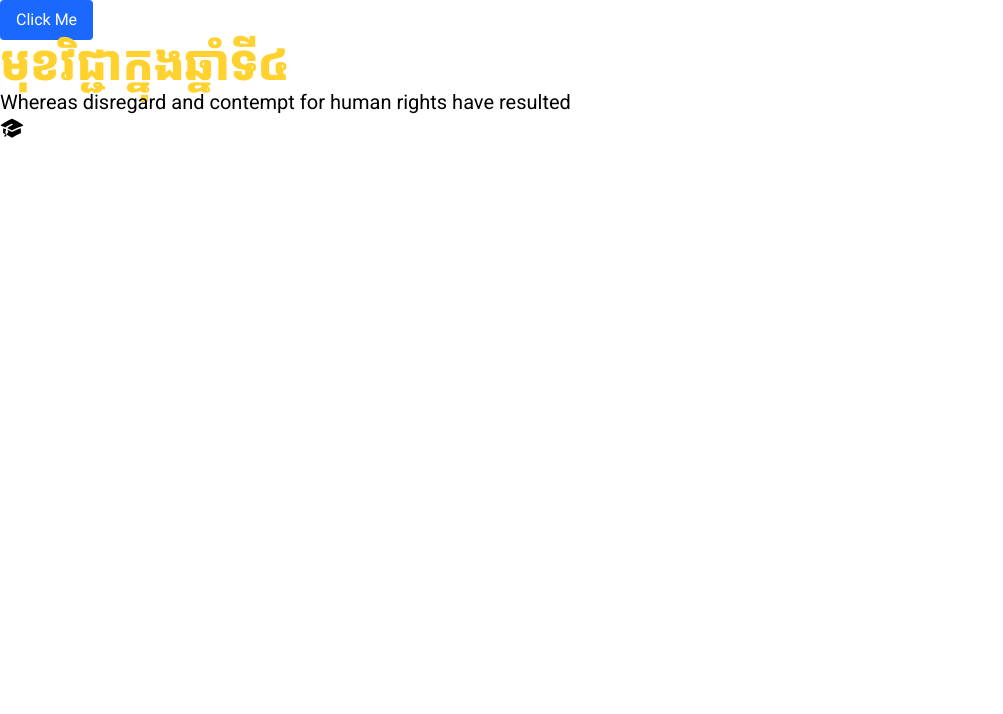
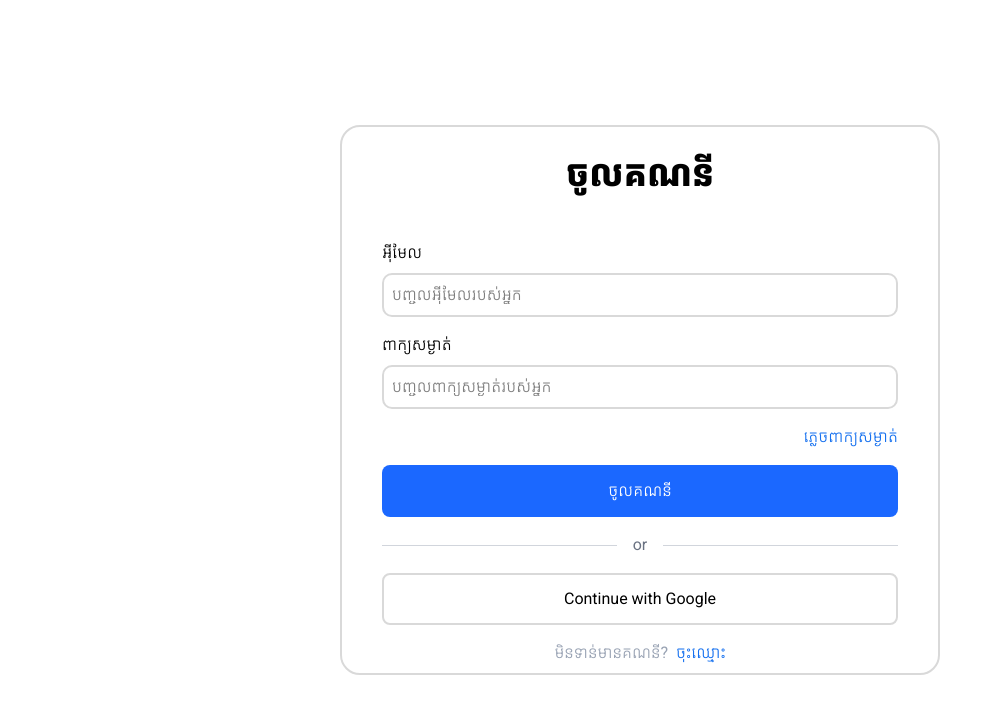
Before and after one commit to ITC-Sharing/ITC-sharing-frontend, a Vue app: page /login in a window 1280 px wide. Shown: the top 714 px of the page, without its empty margins (0-1003 px from the left). Built offline with nearby package versions, Linux system fonts and the light colour scheme.

Commit message:
make route folder and login.vue frontend

```diff
--- a/package.json
+++ b/package.json
@@ -17,7 +17,8 @@
   "dependencies": {
     "@tailwindcss/vite": "^4.2.1",
     "tailwindcss": "^4.2.1",
-    "vue": "^3.5.29"
+    "vue": "^3.5.29",
+    "vue-router": "^4.6.4"
   },
   "devDependencies": {
     "@tsconfig/node24": "^24.0.4",
--- a/src/App.vue
+++ b/src/App.vue
@@ -3,7 +3,7 @@ import ButtonPrimary from "./components/ButtonPrimary.vue";
 </script>
 
 <template>
-  <ButtonPrimary />
+  <!-- <ButtonPrimary />
   <h1 class="text-5xl font-bold text-amber-300">មុខវិជ្ជាក្នុងឆ្នាំទី៤</h1>
   <p class="text-xl">
     Whereas disregard and contempt for human rights have resulted
@@ -12,8 +12,8 @@ import ButtonPrimary from "./components/ButtonPrimary.vue";
   <path d="M11.7 2.805a.75.75 0 0 1 .6 0A60.65 60.65 0 0 1 22.83 8.72a.75.75 0 0 1-.231 1.337 49.948 49.948 0 0 0-9.902 3.912l-.003.002c-.114.06-.227.119-.34.18a.75.75 0 0 1-.707 0A50.88 50.88 0 0 0 7.5 12.173v-.224c0-.131.067-.248.172-.311a54.615 54.615 0 0 1 4.653-2.52.75.75 0 0 0-.65-1.352 56.123 56.123 0 0 0-4.78 2.589 1.858 1.858 0 0 0-.859 1.228 49.803 49.803 0 0 0-4.634-1.527.75.75 0 0 1-.231-1.337A60.653 60.653 0 0 1 11.7 2.805Z" />
   <path d="M13.06 15.473a48.45 48.45 0 0 1 7.666-3.282c.134 1.414.22 2.843.255 4.284a.75.75 0 0 1-.46.711 47.87 47.87 0 0 0-8.105 4.342.75.75 0 0 1-.832 0 47.87 47.87 0 0 0-8.104-4.342.75.75 0 0 1-.461-.71c.035-1.442.121-2.87.255-4.286.921.304 1.83.634 2.726.99v1.27a1.5 1.5 0 0 0-.14 2.508c-.09.38-.222.753-.397 1.11.452.213.901.434 1.346.66a6.727 6.727 0 0 0 .551-1.607 1.5 1.5 0 0 0 .14-2.67v-.645a48.549 48.549 0 0 1 3.44 1.667 2.25 2.25 0 0 0 2.12 0Z" />
   <path d="M4.462 19.462c.42-.419.753-.89 1-1.395.453.214.902.435 1.347.662a6.742 6.742 0 0 1-1.286 1.794.75.75 0 0 1-1.06-1.06Z" />
-</svg>
-
+</svg> -->
+<RouterView />
 </template>
 
 <style scoped></style>
--- /dev/null
+++ b/src/components/Login.vue
@@ -0,0 +1,45 @@
+<script>
+export default {
+  name: "Login",
+};
+</script>
+
+<template>
+    <div class="flex flex-col items-center justify-center h-screen">
+
+        <div class="w-[600px] h-[550px] bg-white border-2 border-[#D9D9D9] rounded-[20px]">
+
+            <h1 class="text-[36px] font-bold flex justify-center mt-5">ចូលគណនី</h1>
+            <div>
+                <form action="submit" class="m-10 flex flex-col gap-4">
+                    <div class="flex flex-col gap-2">
+                        <label for="email" >អ៊ីមែល</label>
+                        <input type="email" id="email" name="email" placeholder="បញ្ចូលអ៊ីមែលរបស់អ្នក" required class="border-2 border-[#D9D9D9] rounded-[10px] p-2 focus:outline-none focus:ring-2 focus:ring-[#D1E9FF]">
+                    </div>
+
+                    <div class="flex flex-col gap-2">
+                        <label for="password">ពាក្យសម្ងាត់</label>
+                        <input type="password" id="password" name="password" placeholder="បញ្ចូលពាក្យសម្ងាត់របស់អ្នក" required class="border-2 border-[#D9D9D9] rounded-[10px] p-2 focus:outline-none focus:ring-2 focus:ring-[#D1E9FF]">
+                    </div>
+                    <span class="text-[#1570EF] flex justify-end">ភ្លេចពាក្យសម្ងាត់</span>
+                    <button type="submit" class="w-fill h-[52px] text-white rounded-lg bg-[#1B68FF]">ចូលគណនី</button>
+                    <div class="flex items-center">
+                        <hr class="flex-grow border-t border-gray-300">
+                        <span class="mx-4 text-gray-500">or</span>
+                        <hr class="flex-grow border-t border-gray-300">
+                    </div>
+                    <button type="button" class="w-fill h-[52px] border-2 border-[#D9D9D9] text-black rounded-lg bg-white">Continue with Google</button>
+
+                    <div class="flex justify-center gap-2">
+                        <span class="text-[#98A2B3]">មិនទាន់មានគណនី?</span>
+                        <a href="/register" class="text-[#1570EF]">ចុះឈ្មោះ</a>
+                    </div>
+                </form>
+            </div>
+
+
+
+        </div>
+
+    </div>
+</template>
--- a/src/main.ts
+++ b/src/main.ts
@@ -1,4 +1,7 @@
 import { createApp } from 'vue'
 import App from './App.vue'
+import router from './routes'
 
-createApp(App).mount('#app')
+createApp(App)
+  .use(router)
+  .mount('#app')
--- /dev/null
+++ b/src/routes/index.ts
@@ -0,0 +1,22 @@
+import { createRouter, createWebHistory } from 'vue-router'
+import ButtonPrimary from '@/components/ButtonPrimary.vue'
+import Login from '@/components/Login.vue'
+
+const router = createRouter({
+  history: createWebHistory(import.meta.env.BASE_URL),
+  routes: [
+    {
+      path: '/button',
+      name: 'button',
+      component: ButtonPrimary,
+    },
+    {
+        path: '/login',
+        name: 'login',
+        component: Login,
+    },
+
+  ],
+})
+
+export default router
```
Also changed, not shown: 1 other file (tests, documents, lock files or other folders).
